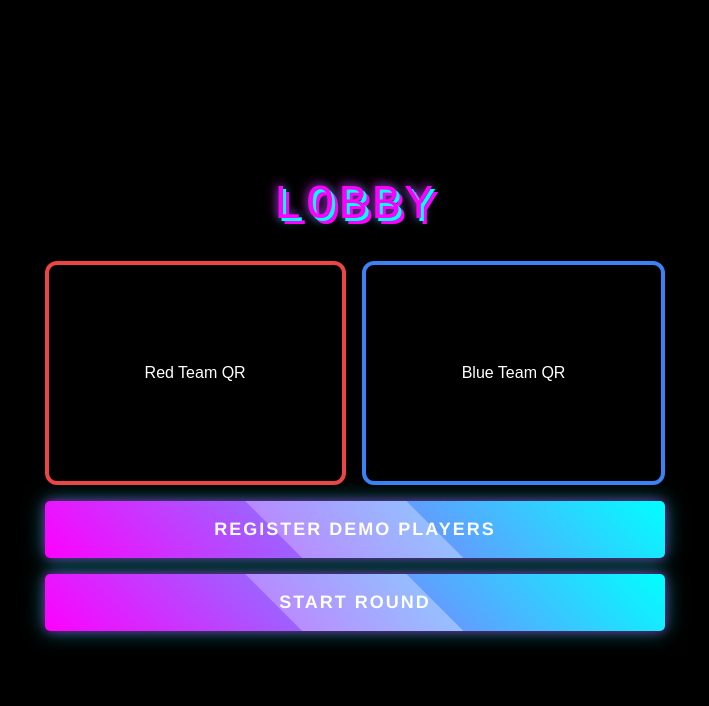
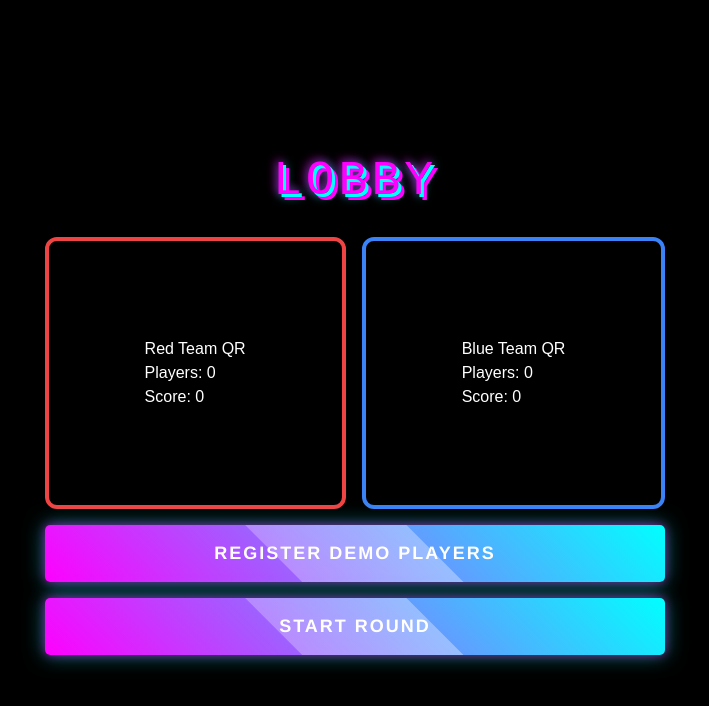
Before and after one commit to temporalio/replay2024-demo, a SvelteKit app in the folder snakes/: page /1/lobby in a window 1280 px wide. Shown: the top 706 px of the page, without its empty margins (285-994 px from the left). Built offline with nearby package versions, Linux system fonts and the light colour scheme; no server answers.

Commit message:
Lobby updates.

```diff
--- a/snakes/src/routes/[id]/lobby/+page.svelte
+++ b/snakes/src/routes/[id]/lobby/+page.svelte
@@ -3,18 +3,32 @@
 	import { page } from '$app/stores';
 	import { io }	from 'socket.io-client';
 	import { demoPlayersJoin } from '$lib/utilities/game-controls';
+	import type { Lobby } from '$lib/snake/types';
 
 	$: ({ id: workflowId } = $page.params);
 
+	const socket = io();
+	let redPlayers = 0;
+	let bluePlayers = 0;
+	let redScore = 0;
+	let blueScore = 0;
+
 	const registerDemoPlayers = async () => {
-		const socket = io();
 		await demoPlayersJoin(socket);
-		socket.disconnect();
 	}
 
 	const startRound = () => {
 		goto(`/${workflowId}/round`);
 	}
+
+	socket.on('lobby', ({ lobby }: { lobby: Lobby }) => {
+		redPlayers = lobby.teams.red?.players;
+		redScore = lobby.teams.red?.score;
+		bluePlayers = lobby.teams.blue?.players;
+		blueScore = lobby.teams.blue?.score;
+	});
+
+	socket.emit('fetchLobby');
 </script>
 
 <svelte:head>
@@ -28,9 +42,21 @@
 		<div class="flex gap-4">
 			<div class="border-red-500 border-4 rounded-xl p-24 text-white">
 				Red Team QR
+				<div class="player-count" id="red-players">
+					Players: {redPlayers}
+				</div>
+				<div class="score" id="red-score">
+					Score: {redScore}
+				</div>
 			</div>
 			<div class="border-blue-500 border-4 rounded-xl p-24 text-white">
 				Blue Team QR
+				<div class="player-count" id="blue-players">
+					Players: {bluePlayers}
+				</div>
+				<div class="score" id="blue-score">
+					Score: {blueScore}
+				</div>
 			</div>
 		</div>
 		<button on:click={registerDemoPlayers}>Register Demo Players</button>
--- a/snakes/vite.config.ts
+++ b/snakes/vite.config.ts
@@ -2,7 +2,9 @@ import { sveltekit } from '@sveltejs/kit/vite';
 import { type ViteDevServer, defineConfig } from 'vite';
 import { Server } from 'socket.io';
 import { Client } from '@temporalio/client';
-import type { Round } from '$lib/snake/types';
+import type { Lobby, Round } from '$lib/snake/types';
+
+const GAME_WORKFLOW_ID = 'SnakeGame';
 
 const webSocketServer = {
 	name: 'websocket',
@@ -47,10 +49,23 @@ const webSocketServer = {
 				io.emit('snakeMoved', { snakeId, segments });
 			});
 
+			socket.on('lobby', ({ lobby }) => {
+				io.emit('lobby', { lobby });
+			});
+
 			// Player UI -> Game
 			socket.on('roundStart', async ({ duration }) => {
 				try {
-					await temporal.workflow.getHandle('SnakeGame').signal('roundStart', { duration });
+					await temporal.workflow.getHandle(GAME_WORKFLOW_ID).signal('roundStart', { duration });
+				} catch (err) {
+					console.error(err);
+				}
+			});
+
+			socket.on('fetchLobby', async () => {
+				try {
+					const lobby = await temporal.workflow.getHandle(GAME_WORKFLOW_ID).query<Lobby>('lobby');
+					socket.emit('lobby', { lobby });
 				} catch (err) {
 					console.error(err);
 				}
```
Also changed, not shown: snakes/src/lib/snake/types.ts (+12 -0 lines), 2 other files (tests, documents, lock files or other folders).
